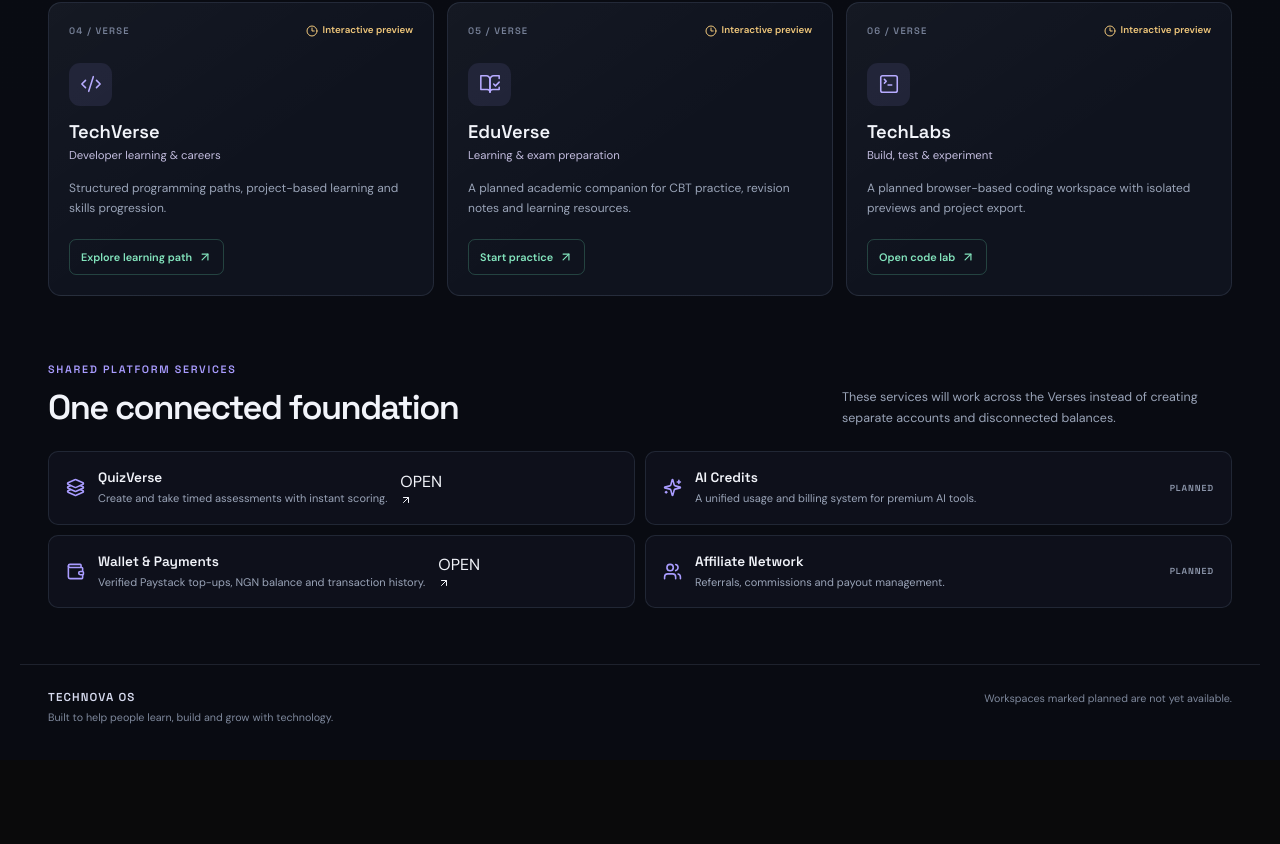
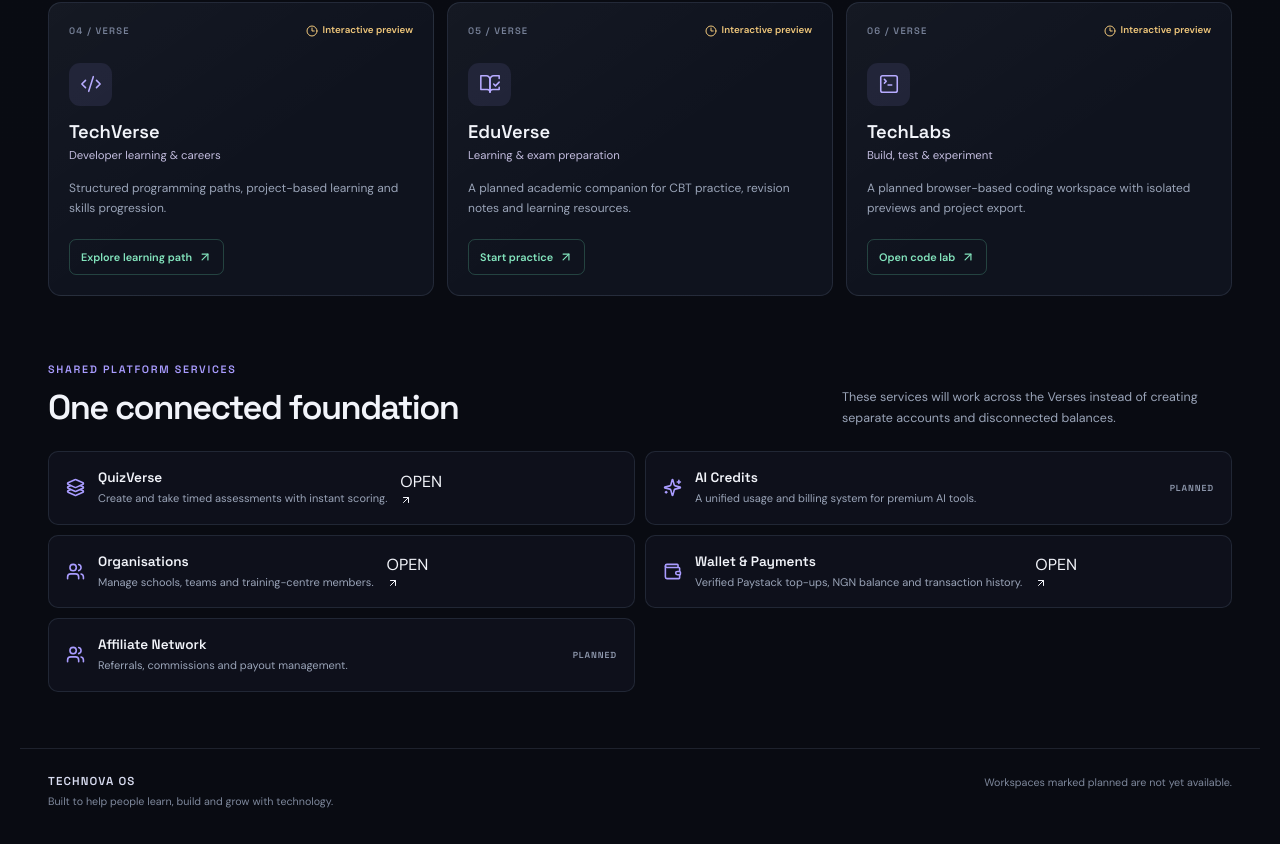
Before and after one commit to heartcode2010/HEARTCODE, a React (Vite) app in the folder frontend/: page /os in a window 1280 px wide. Shown: the part 1210-2054 px from the top of the page. Before the commit the page ends 1970 px from the top, so only its background shows below. Built offline with nearby package versions, Linux system fonts and the light colour scheme; no server answers.

Commit message:
Add organisation management to shared services

```diff
--- a/frontend/src/pages/TechnovaWorkspace.tsx
+++ b/frontend/src/pages/TechnovaWorkspace.tsx
@@ -55,6 +55,7 @@ const verses: Verse[] = [
 const sharedServices = [
   { title: 'QuizVerse', description: 'Create and take timed assessments with instant scoring.', icon: Layers3, to: '/quizverse' },
   { title: 'AI Credits', description: 'A unified usage and billing system for premium AI tools.', icon: Sparkles },
+  { title: 'Organisations', description: 'Manage schools, teams and training-centre members.', icon: Users, to: '/organizations' },
   { title: 'Wallet & Payments', description: 'Verified Paystack top-ups, NGN balance and transaction history.', icon: Wallet, to: '/wallet' },
   { title: 'Affiliate Network', description: 'Referrals, commissions and payout management.', icon: Users },
 ];
```
